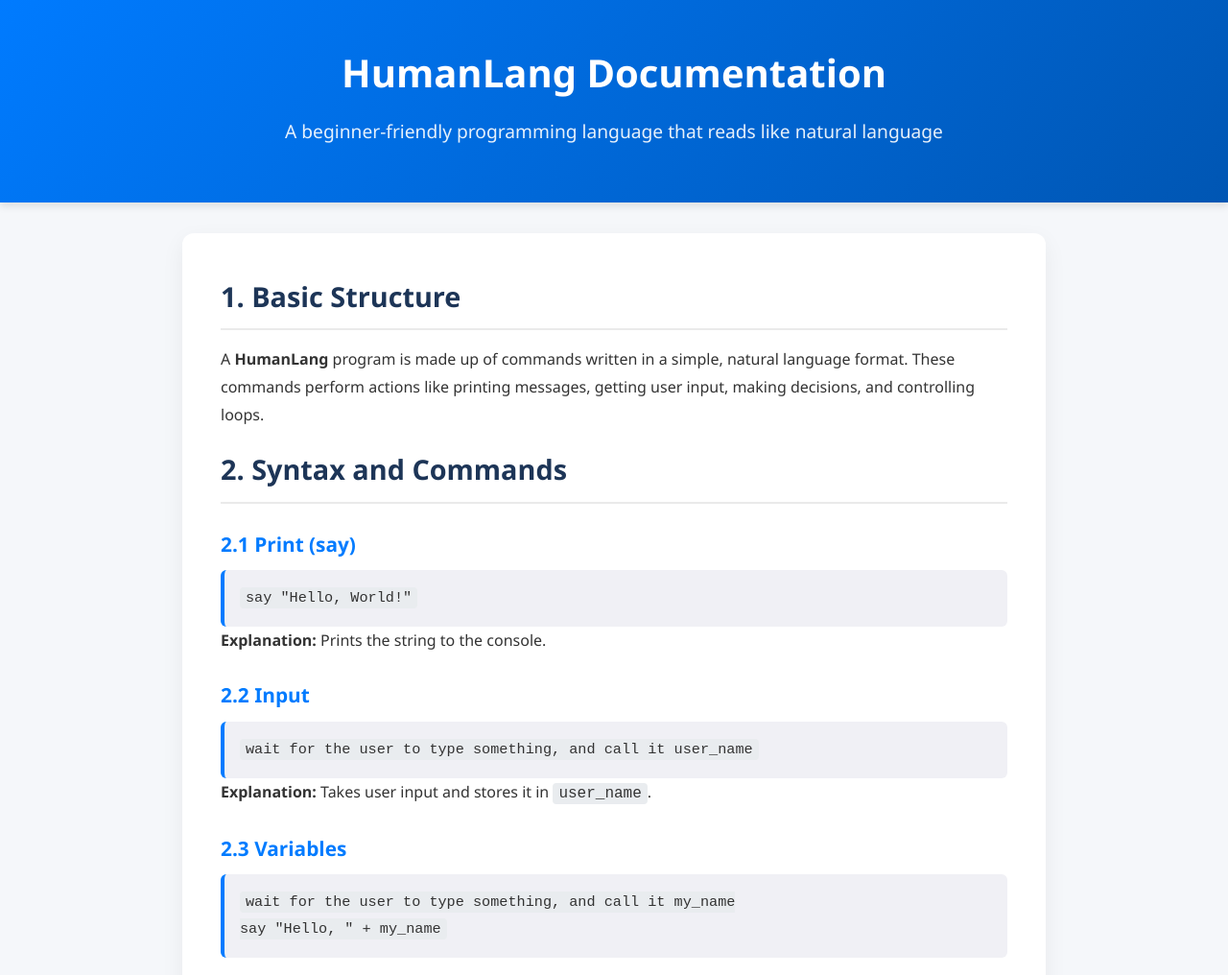
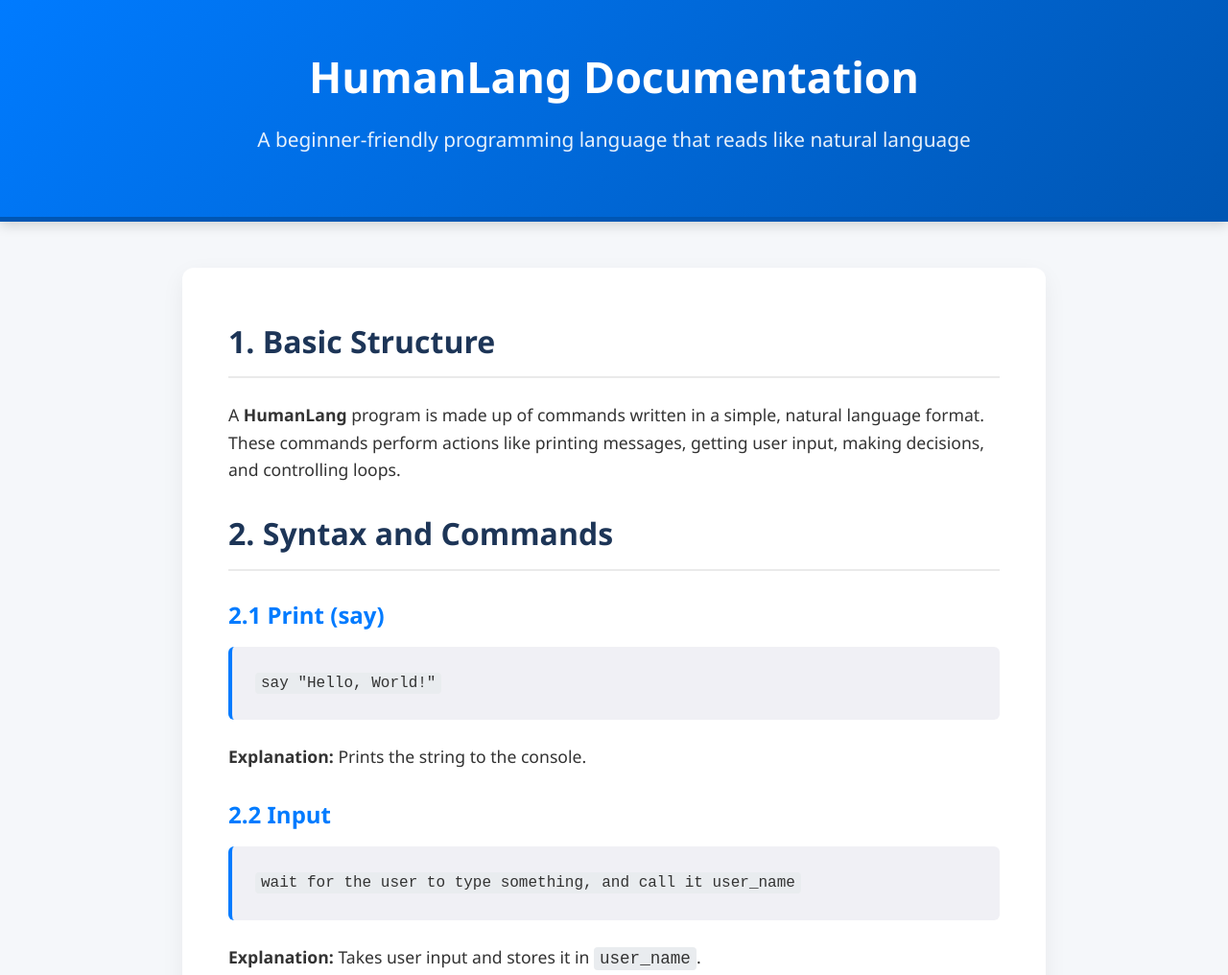
Before and after one commit to oxyzinha/C-plus-plus, a plain HTML site: page documentation.html in a window 1280 px wide. Shown: the top 1016 px of the page at 96% size. Drawn offline with Linux system fonts and the light colour scheme.

Commit message:
documentation

```diff
--- a/documentation.html
+++ b/documentation.html
@@ -24,24 +24,26 @@
       color: white;
       padding: 2.5rem 1rem;
       text-align: center;
-      box-shadow: 0 4px 8px rgba(0,0,0,0.1);
+      box-shadow: 0 4px 12px rgba(0,0,0,0.15);
+      border-bottom: 5px solid #0056b3;
     }
 
     header h1 {
-      font-size: 2.5rem;
+      font-size: 2.8rem;
       margin-bottom: 0.5rem;
     }
 
     header p {
-      font-size: 1.2rem;
+      font-size: 1.3rem;
       opacity: 0.9;
+      margin-top: 0.3rem;
     }
 
     main {
       max-width: 900px;
       background: white;
-      margin: 2rem auto;
-      padding: 2.5rem;
+      margin: 3rem auto;
+      padding: 3rem;
       border-radius: 12px;
       box-shadow: 0 8px 24px rgba(0, 0, 0, 0.06);
       animation: fadeIn 0.8s ease-out;
@@ -49,22 +51,24 @@
 
     h2 {
       color: #1d3557;
-      margin-bottom: 1rem;
-      font-size: 1.8rem;
+      margin-bottom: 1.5rem;
+      font-size: 2rem;
       border-bottom: 2px solid #eaeaea;
       padding-bottom: 0.5rem;
+      font-weight: bold;
     }
 
     h3 {
       color: #007BFF;
       margin-top: 1.5rem;
-      margin-bottom: 0.5rem;
-      font-size: 1.3rem;
+      margin-bottom: 0.75rem;
+      font-size: 1.5rem;
     }
 
     p, li {
-      margin-bottom: 1rem;
-      font-size: 1rem;
+      margin-bottom: 1.5rem;
+      font-size: 1.1rem;
+      line-height: 1.6;
     }
 
     ul {
@@ -73,12 +77,13 @@
 
     pre {
       background-color: #f0f0f5;
-      padding: 1rem;
+      padding: 1.5rem;
       border-left: 4px solid #007BFF;
       overflow-x: auto;
       border-radius: 6px;
       font-family: 'Courier New', Courier, monospace;
-      font-size: 0.95rem;
+      font-size: 1rem;
+      margin-bottom: 1.5rem;
     }
 
     code {
@@ -89,13 +94,15 @@
     }
 
     blockquote {
-      margin: 1rem 0;
-      padding: 1rem;
+      margin: 1.5rem 0;
+      padding: 1.5rem;
       background: #e7f1ff;
       border-left: 4px solid #0056b3;
       border-radius: 6px;
       color: #333;
       font-style: italic;
+      font-size: 1.1rem;
+      line-height: 1.7;
     }
 
     hr {
@@ -125,11 +132,15 @@
       }
 
       header h1 {
-        font-size: 2rem;
+        font-size: 2.2rem;
       }
 
       h2 {
-        font-size: 1.5rem;
+        font-size: 1.7rem;
+      }
+
+      h3 {
+        font-size: 1.3rem;
       }
     }
   </style>
```
